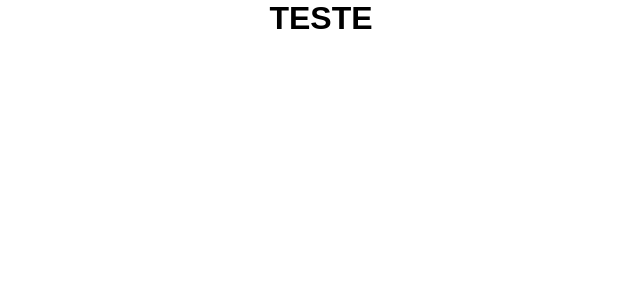
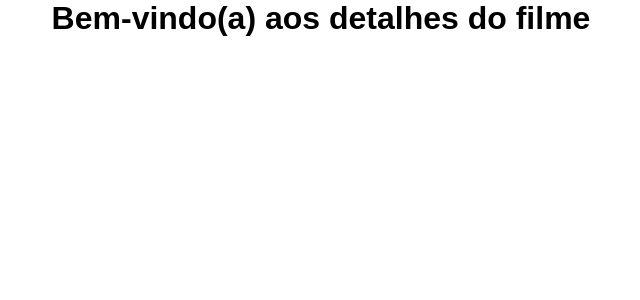
Before and after one commit to PauloAlves8039/react-prime-fix, a React (Vite) app: page /filme/1 in a window 1280 px wide. Shown: the top 300 px of the page, without its empty margins (319-959 px from the left). Built offline with nearby package versions, Linux system fonts and the light colour scheme.

Commit message:
feat: criadas primeiras rotas

```diff
--- a/package.json
+++ b/package.json
@@ -11,7 +11,8 @@
   },
   "dependencies": {
     "react": "^18.3.1",
-    "react-dom": "^18.3.1"
+    "react-dom": "^18.3.1",
+    "react-router-dom": "^7.0.2"
   },
   "devDependencies": {
     "@eslint/js": "^9.15.0",
--- a/src/App.jsx
+++ b/src/App.jsx
@@ -1,10 +1,12 @@
+import RoutesApp from "./routes";
+
 import "./App.css"
 
 function App() {
 
   return (
     <div className="App">
-      <h1>TESTE</h1>
+      <RoutesApp />
     </div>
   )
 };
--- /dev/null
+++ b/src/routes.jsx
@@ -0,0 +1,17 @@
+import { BrowserRouter, Routes, Route } from "react-router-dom";
+
+import Home from "./pages/Home";
+import Filme from "./pages/Filme";
+
+function RoutesApp() {
+    return(
+      <BrowserRouter>
+        <Routes>
+            <Route path="/" element={ <Home/> } />
+            <Route path="/filme/:id" element={ <Filme/> } />
+        </Routes>
+      </BrowserRouter>
+    )
+};
+
+export default RoutesApp;
```
Also changed, not shown: src/pages/Filme/index.jsx (renamed from src/pages/Filme/index.js), src/pages/Home/index.jsx (renamed from src/pages/Home/index.js), 1 other file (tests, documents, lock files or other folders).
